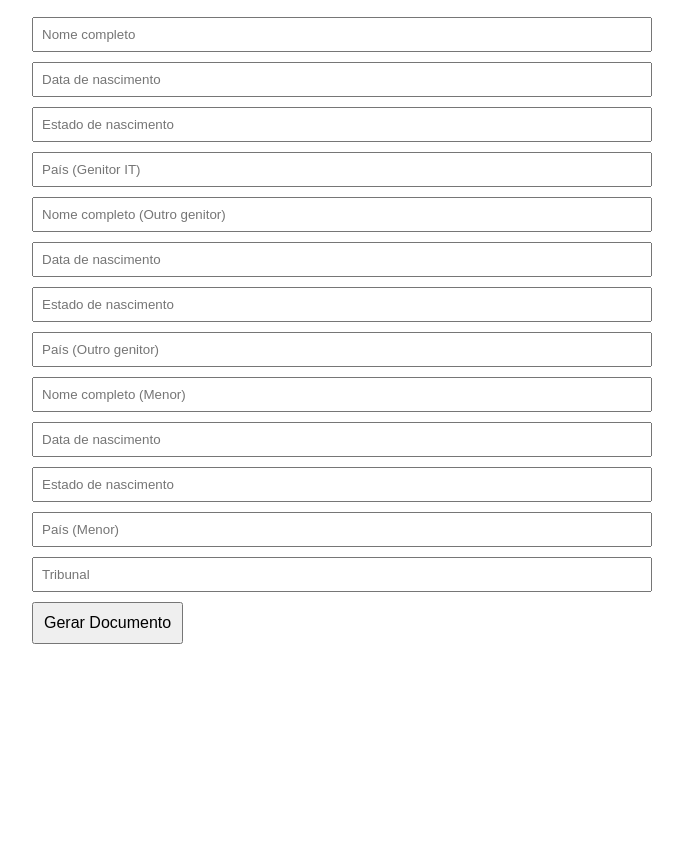
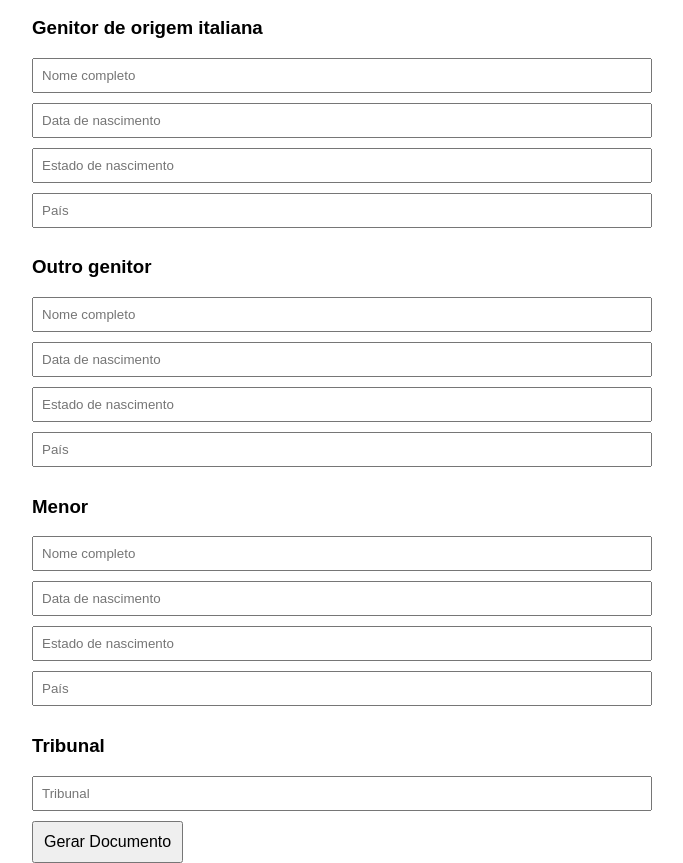
Before and after one commit to victorgesualdii/formulario-menores, a plain HTML site: page index.html in a window 1280 px wide. Shown: the part 51-914 px from the top of the page, without its empty margins (308-991 px from the left). Before the commit the page ends 800 px from the top, so only its background shows below. Drawn offline with Linux system fonts and the light colour scheme.

Commit message:
Update index.html

```diff
--- a/index.html
+++ b/index.html
@@ -23,21 +23,25 @@ button { padding: 10px; font-size: 16px; }
 
 <h2>Gerador de Procuração</h2>
 
-<input id="Nome_completo" placeholder="Nome completo">
-<input id="Data_nascimento" placeholder="Data de nascimento">
-<input id="Estado_nascimento" placeholder="Estado de nascimento">
-<input id="pais_IT" placeholder="País (Genitor IT)">
+<h3>Genitor de origem italiana</h3>
+<input id="Nome_completo_IT" placeholder="Nome completo">
+<input id="Data_nascimento_IT" placeholder="Data de nascimento">
+<input id="Estado_nascimento_IT" placeholder="Estado de nascimento">
+<input id="pais_IT" placeholder="País">
 
-<input id="Nome_completo_outro" placeholder="Nome completo (Outro genitor)">
+<h3>Outro genitor</h3>
+<input id="Nome_completo_outro" placeholder="Nome completo">
 <input id="Data_nascimento_outro" placeholder="Data de nascimento">
 <input id="Estado_nascimento_outro" placeholder="Estado de nascimento">
-<input id="pais_outro" placeholder="País (Outro genitor)">
+<input id="pais_outro" placeholder="País">
 
-<input id="Nome_completo_menor" placeholder="Nome completo (Menor)">
+<h3>Menor</h3>
+<input id="Nome_completo_menor" placeholder="Nome completo">
 <input id="Data_nascimento_menor" placeholder="Data de nascimento">
 <input id="Estado_nascimento_menor" placeholder="Estado de nascimento">
-<input id="pais_menor" placeholder="País (Menor)">
+<input id="pais_menor" placeholder="País">
 
+<h3>Tribunal</h3>
 <input id="Tribunal" placeholder="Tribunal">
 
 <button onclick="gerar()">Gerar Documento</button>
@@ -59,9 +63,9 @@ end: "]]"
 });
 
 doc.render({
-Nome_completo: document.getElementById("Nome_completo").value,
-Data_nascimento: document.getElementById("Data_nascimento").value,
-Estado_nascimento: document.getElementById("Estado_nascimento").value,
+Nome_completo_IT: document.getElementById("Nome_completo_IT").value,
+Data_nascimento_IT: document.getElementById("Data_nascimento_IT").value,
+Estado_nascimento_IT: document.getElementById("Estado_nascimento_IT").value,
 pais_IT: document.getElementById("pais_IT").value,
 
 Nome_completo_outro: document.getElementById("Nome_completo_outro").value,
@@ -81,7 +85,7 @@ let out = doc.getZip().generate({
 type: "blob"
 });
 
-let nome = document.getElementById("Nome_completo").value || "documento";
+let nome = document.getElementById("Nome_completo_menor").value || "documento";
 nome = nome.replace(/[\\/:*?"<>|]/g, "");
 
 let blob = new Blob([out], {
```
